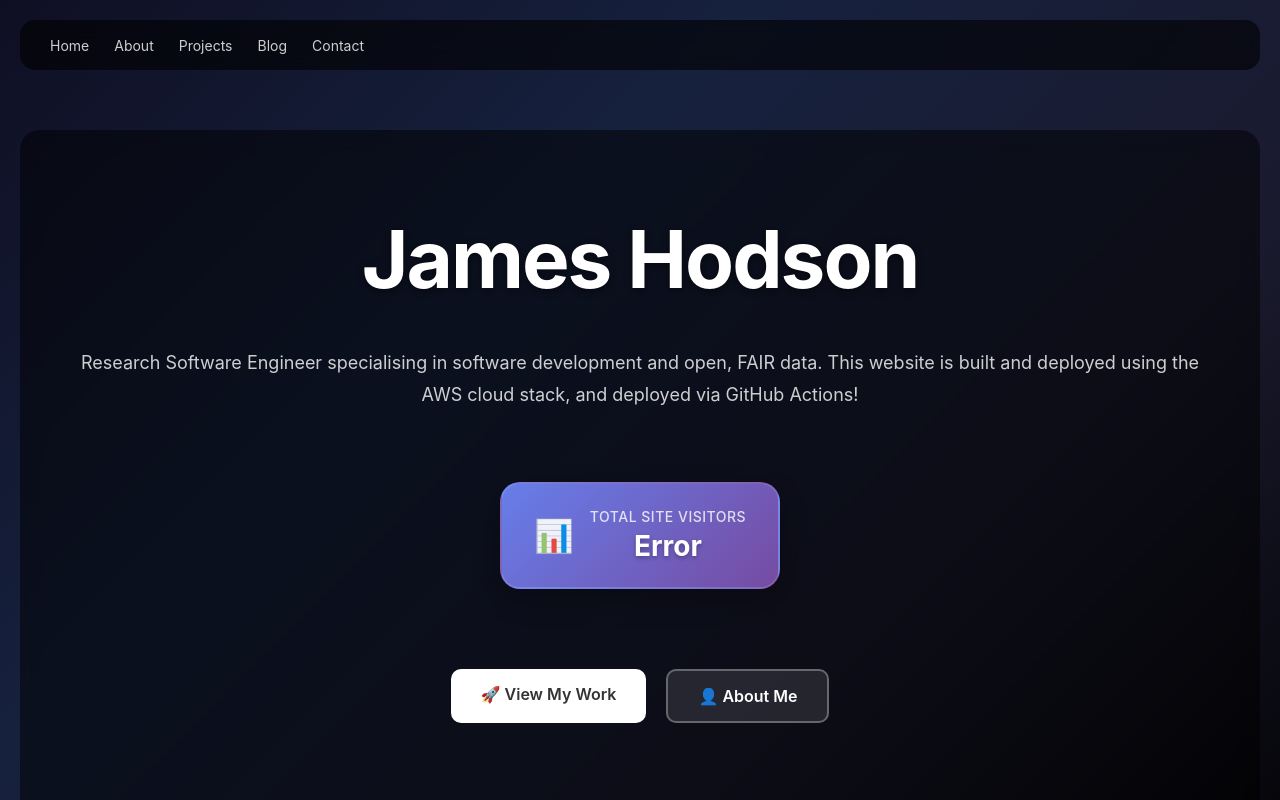
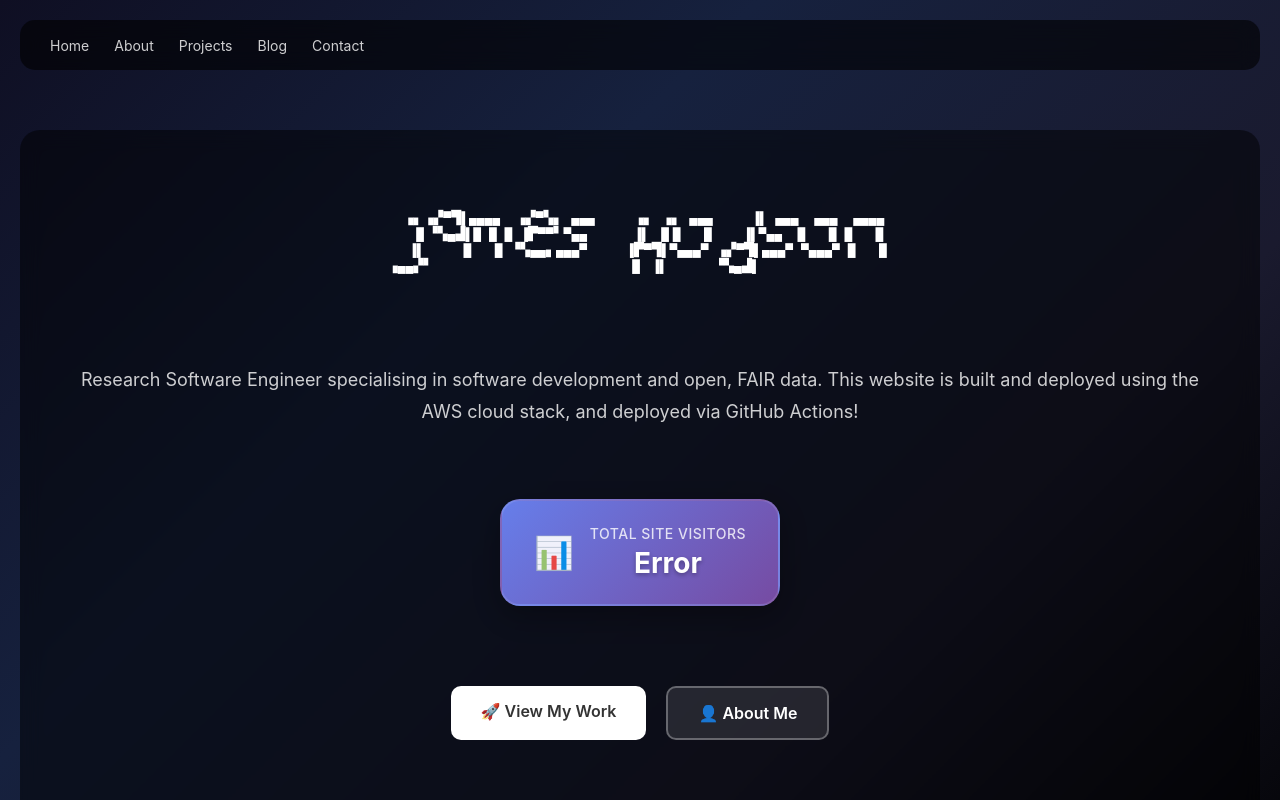
Before and after one commit to jamesdidathing/cloud-site, an Eleventy site: page src/index.njk in a window 1280 px wide. Shown: the top 800 px of the page. Built offline with nearby package versions, Linux system fonts and the light colour scheme; Eleventy itself is replaced by a stand-in of ours; files that its build step writes are made by us from their sources; no server answers.

Commit message:
Added ASCII title

```diff
--- a/src/index.njk
+++ b/src/index.njk
@@ -15,7 +15,15 @@ title: James Hodson - Welcome
     </nav>
 
     <div class="hero-content">
-        <h1 class="hero-title">James Hodson</h1>
+        <pre class="ascii-name">
+   ▗▖▗▞▀▜▌▄▄▄▄  ▗▞▀▚▖ ▄▄▄     ▗▖ ▗▖ ▄▄▄     ▐▌ ▄▄▄  ▄▄▄  ▄▄▄▄
+   ▐▌▝▚▄▟▌█ █ █ ▐▛▀▀▘▀▄▄      ▐▌ ▐▌█   █    ▐▌▀▄▄  █   █ █   █
+   ▐▌     █   █ ▝▚▄▄▖▄▄▄▀     ▐▛▀▜▌▀▄▄▄▀ ▗▞▀▜▌▄▄▄▀ ▀▄▄▄▀ █   █
+▗▄▄▞▘                         ▐▌ ▐▌      ▝▚▄▟▌
+
+
+
+        </pre>
         <h2 class="hero-subtitle"></h2>
         <p class="hero-description">
             Research Software Engineer specialising in software development and open, FAIR data.
```
